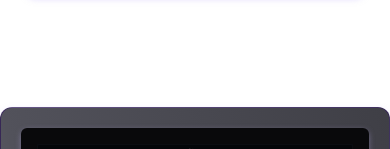
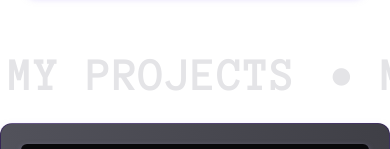
Before and after one commit to aaronAlien/AHS-Portfolio, a React (Vite) app: page / in a window 390 px wide. Shown: the part 793-942 px from the top of the page. Built offline with nearby package versions, Linux system fonts and the light colour scheme.

Commit message:
Marquee's - mobile responsiveness, speed

```diff
--- a/src/Components/Marquee/MarqueeAboutMe.jsx
+++ b/src/Components/Marquee/MarqueeAboutMe.jsx
@@ -1,14 +1,14 @@
 import React from "react";
 
 const MarqueeAboutMe = () => {
-  const textItems = Array(95).fill("• About Me");
+  const textItems = Array(195).fill("• About Me");
 
   return (
     <>
       <div className='flex w-full'>
-        <div className='md:flex lg:flex hidden md:animate-marquee whitespace-nowrap font-anonymousPro font-bold text-2xl md:text-6xl'>
+        <div className='sm:flex animate-marquee whitespace-nowrap font-anonymousPro uppercase font-bold'>
           {textItems.map((item, index) => (
-            <span key={index} className='text-8xl mx-4 text-zinc-200'>
+            <span key={index} className='text-5xl sm:text-8xl mx-4 text-zinc-200'>
               {item}
             </span>
           ))}
--- a/src/Components/Marquee/MarqueeProjects.jsx
+++ b/src/Components/Marquee/MarqueeProjects.jsx
@@ -2,15 +2,15 @@ import React from 'react'
 
 const MarqueeProjects = () => {
 
-    const textItems = Array(95).fill('• My Projects');
+    const textItems = Array(195).fill('• My Projects');
 
   return (
     <>
 
     <div className="flex w-full">
-  <div className="md:flex lg:flex hidden md:animate-marquee whitespace-nowrap font-anonymousPro uppercase font-bold text-6xl">
+  <div className="sm:flex animate-marquee whitespace-nowrap font-anonymousPro uppercase font-bold">
 {textItems.map((item, index) => (
-    <span key={index} className='text-8xl mx-4 text-zinc-200'>
+    <span key={index} className='text-5xl sm:text-8xl mx-4 text-zinc-200'>
         {item}
     </span>
 ))}
--- a/src/Pages/About/AboutMe.jsx
+++ b/src/Pages/About/AboutMe.jsx
@@ -5,7 +5,7 @@ import MarqueeAboutMe from '../../Components/Marquee/MarqueeAboutMe'
 const AboutMe = () => {
   return (
     <div>
-    <div className="relative left-0 mb-14">
+    <div className="relative left-0 mb-6 sm:mb-14">
       <MarqueeAboutMe />
       </div>
         <MoreAboutMe />
--- a/src/Pages/MyProjects/MyProjects.jsx
+++ b/src/Pages/MyProjects/MyProjects.jsx
@@ -35,7 +35,7 @@ const MyProjects = () => {
 
   return (
     <>
-      <div className='relative left-0 mb-14'>
+      <div className='relative left-0 mb-6 sm:mb-14'>
         <MarqueeProjects />
       </div>
       <div className='max-w-screen-xl mx-auto p-5 sm:p-10 md:p-16 bg-gradient-to-tr from-zinc-400 via-zinc-600 to-zinc-700 rounded-xl shadow-custom border border-violet-950/50'>
--- a/tailwind.config.js
+++ b/tailwind.config.js
@@ -12,7 +12,7 @@ export default {
         robotoMono: ['Roboto Mono', 'sans-serif', 'mono']
       },
       animation: {
-        marquee: 'marquee 500s linear infinite',
+        marquee: 'marquee 1000s linear infinite',
       },
       keyframes: {
         marquee: {
```
